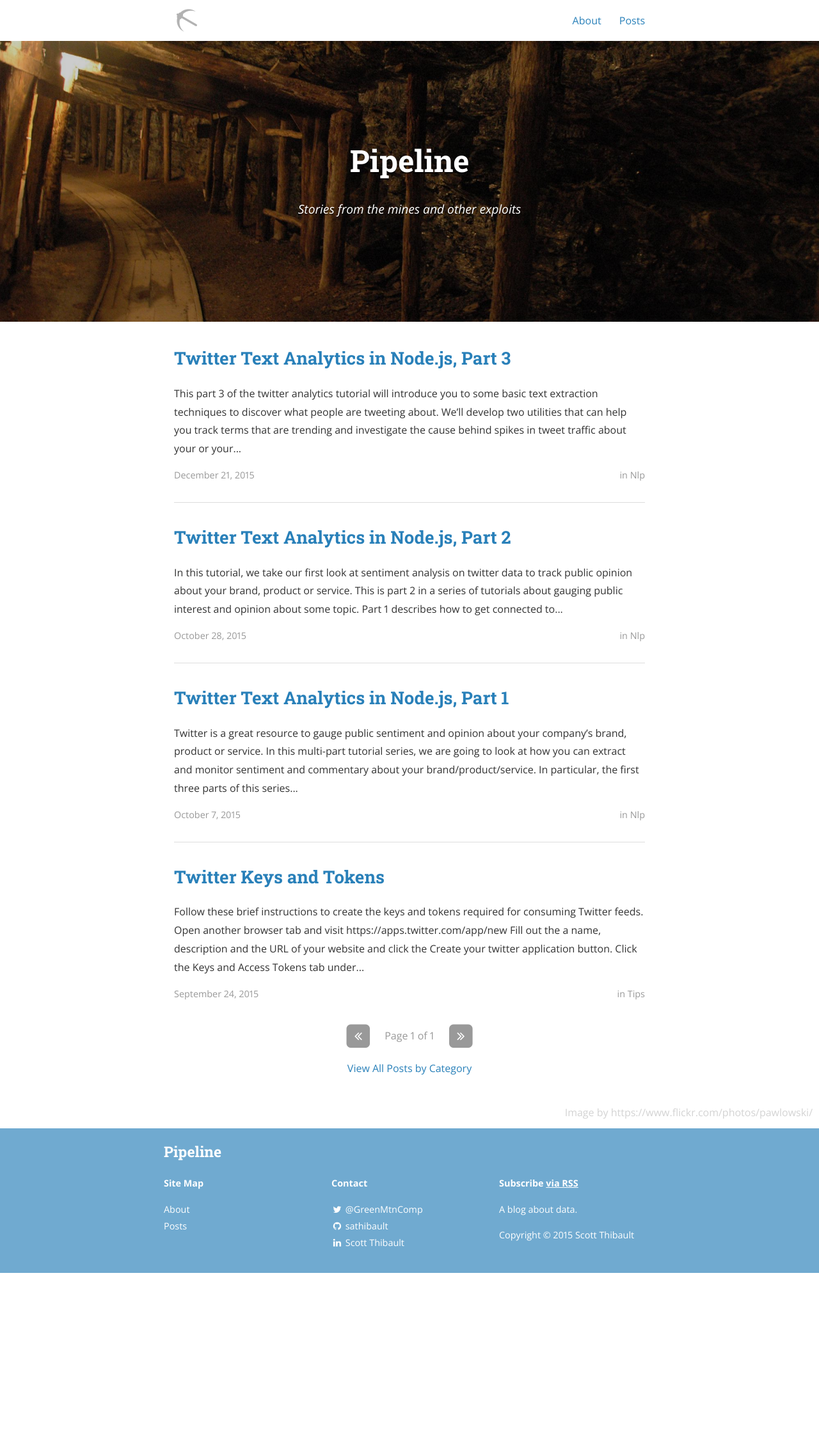
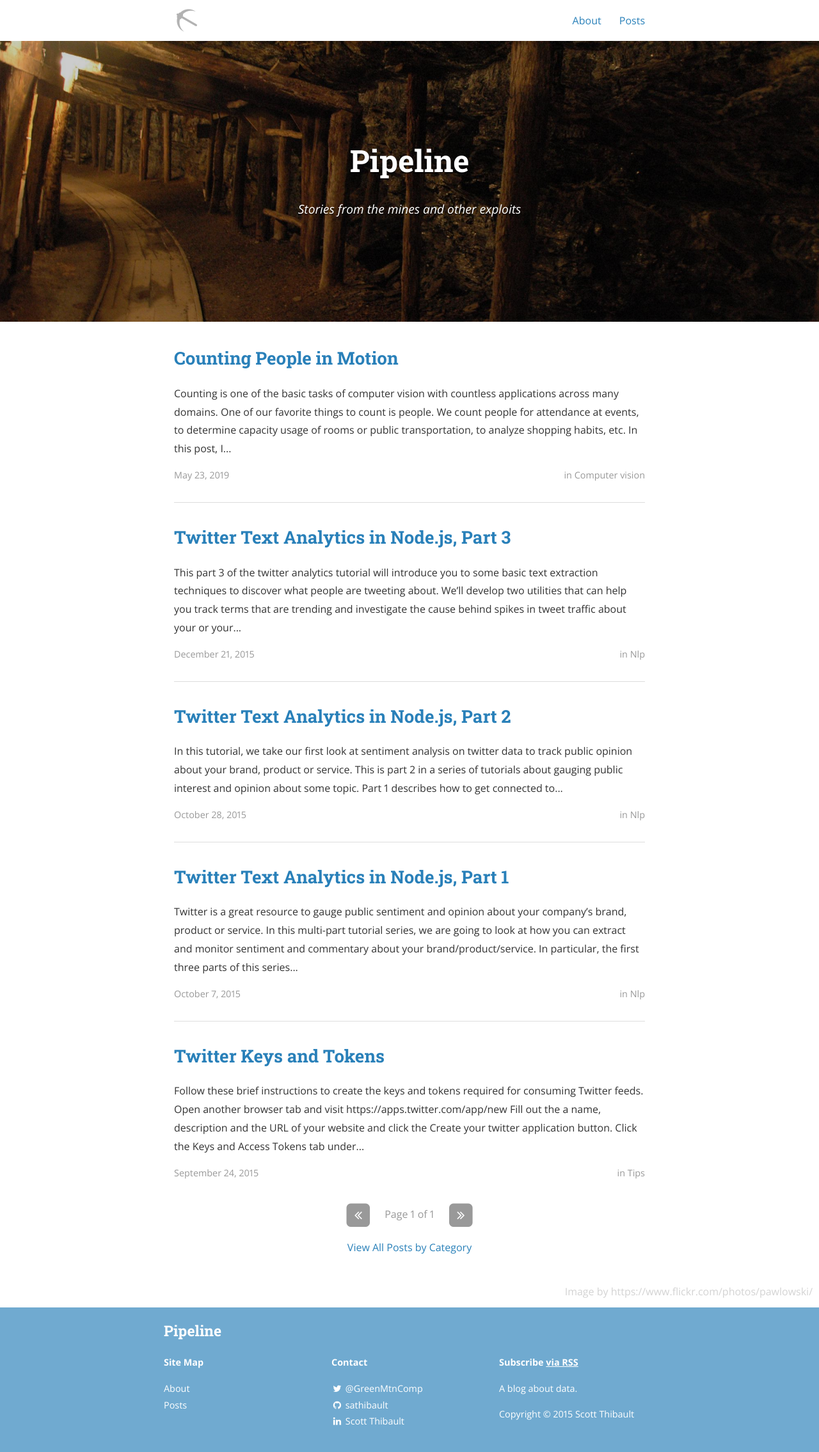
Before and after one commit to sathibault/blog, a Jekyll site: the page built from index.html, in a window 1280 px wide. Shown: the whole page at 64% size. Built offline with Jekyll 4.4.1, drawn with Linux system fonts in a browser that asks for light colours; nearby versions of some CDN libraries; the list of posts is cut into pages by our own code; a style sheet for code colours, icons or effects is not loaded; before the commit the page ends 1990 px from its top, so only the background shows below that; some of the changed lines change nothing that is shown.

Commit message:
Face tracking post

```diff
--- a/_config.yml
+++ b/_config.yml
@@ -1,6 +1,7 @@
 # External gems
 gems:
   - jekyll-sitemap
+  - jekyll-paginate
 
 # Site settings
 title: Pipeline
@@ -29,6 +30,8 @@
 descriptions:
   - cat: nlp
     desc: "Natural Language Processing"
+  - cat: computer vision
+    desc: "Computer Vision"
   - cat: tips
     desc: "Helpful tips"
 
--- /dev/null
+++ b/_posts/2019-05-23-face-tracking.md
@@ -0,0 +1,149 @@
+---
+layout: post
+title:  "Counting People in Motion"
+date:   2019-05-23 10:52:00
+categories: [computer vision]
+tags: [ai, streamlogic]
+---
+
+![Stream CAM]({{ site.url }}/assets/face-tracking.png)
+
+Counting is one of the basic tasks of computer vision with countless
+applications across many domains.  One of our favorite things to count
+is people.  We count people for attendance at events, to determine
+capacity usage of rooms or public transportation, to analyze shopping
+habits, etc.  In this post, I want to focus on applications that need
+to count people that are moving.  In particular, we will look at
+counting people passing a street cam as in this [sample
+video](https://www.youtube.com/watch?v=IK9Cai2LbUQ).  However, these
+same ideas apply to counting people in a store, moving through the
+train station, etc.
+
+## Step 1 - Detecting people
+
+The first step will be to determine how to identify people within an
+image.  To accomplish, I chose to use face detection rather than
+detecting the whole body.  In many applications, the body is only
+partially visible and faces are more likely to be completely visible.
+Besides that, face detection has been well studied for a long time.
+In fact, we have some choices between face detection algorithms using
+traditional image processing
+([HOG](https://www.learnopencv.com/histogram-of-oriented-gradients/))
+or the more recent deep neural networks
+([DNN](https://www.learnopencv.com/neural-networks-a-30000-feet-view-for-beginners/)).
+Both of these approaches involve machine learning to train a model
+that takes an image as input and outputs a list of bounding boxes
+around the regions of the image that contain a human face.  There are
+pretrained models available and I chose to use a [pretrained DNN
+model](https://github.com/opencv/opencv_3rdparty/tree/19512576c112aa2c7b6328cb0e8d589a4a90a26d).
+
+## Step 2 - Detecting people across frames
+
+With our face detection algorithm in hand, we can easily count the
+number of faces in a single image.  Our challenge now is how to extend
+this to video?  A video is just a sequence of individual frames, so we
+can simply apply the face detection algorithm to each frame.  For
+counting, we would only like to find faces that we haven’t already
+counted in previous frames.  One simple approach is to keep the
+locations of faces from the previous frame, detect faces in the new
+frame in discard any that overlap by a certain amount with the
+previous faces.  This could work and will give you an estimate, but
+there are a couple of issues.  In a crowded environment, overlap may
+not be a good indication that this is the same face.  This could lead
+to undercounting.  Another issue is that the face detection is
+computationally expensive and its preferable to avoid doing it on
+every frame.
+
+A more sophisticated approach is to use employ object tracking.
+Object tracking algorithms are developed specifically for tracking
+unique objects from one frame to the next in a video.  These
+algorithms can run faster than face detection and are based not just
+on the object’s location but also its visual appearance.  I chose to
+use the tracking algorithm available in the [Dlib](http://dlib.net/)
+C++ library.  The algorithm tracks objects by searching for the object
+in an area around the location of the object in the previous frame.
+It can handle not only objects moving between frames but also getting
+larger/smaller as it moves closer/farther away.
+
+## Algorithm I
+
+Combining the face detection with object tracking, the following
+algorithm will count people moving past a camera:
+
+1. Initialize count and object tracker
+1. For each video frame:
+    1. Update object tracker with new video frame
+    1. Every Nth video frame:
+        1. Run face detection
+        1. Match faces with locations of objects already being tracked
+        1. Increment count for each new face
+        1. Add each new face to object tracker
+        1. Remove objects from tracker not matched
+
+The above algorithm is a good first start, but it suffers from one
+major problem: as people are moving through the video, particularly in
+a crowd, their face may get occluded by other people or objects.  For
+example, in the clip below, the man in the middle is initially visible
+and completely occluded as the woman passes in front of him and then
+reappears.
+
+ <video width="640" height="360" controls>
+  <source src="http://sathibault.github.io/blog/assets/face-tracking-occlude.mp4" type="video/mp4">
+Your browser does not support the video tag.
+</video>
+
+The face is not detected during this period and when it reappears it
+gets counted as a new face.  As a result, using algorithm I will
+frequently overcount people.  There are 8 unique people in the sample
+clip, and this algorithm counts 13.
+
+## Deduplication via clustering
+
+To combat this overcounting, we need to be able to determine if two
+face images are of the same person.  Fortunately, there are a number
+of ways to compare two images for similarity.  In the case of face
+images, CMU has developed a simulator model specifically for faces
+called [OpenFace](https://cmusatyalab.github.io/openface/).  The CMU
+model takes a face image as input and produces a numeric signature for
+the face.  Just like hand written signatures, the OpenFace “signature”
+of two images of the same person’s face is not exactly the same but
+will be similar and can easily be compared for similarity.
+
+How can we incorporate face similarity into algorithm 1 to reduce
+overcounting?  It could be done on the fly, comparing each new face to
+previously seen faces, but for my application I chose to split the
+problem in two stages, 1) use algorithm 1 to collect faces as they
+appear in the video, and 2) deduplicate the collected faces using the
+OpenFace similarity measure once.  The deduplication stage is based on
+clustering.
+
+Clustering is a machine learning technique for grouping a set of
+things based on how similar they are.  Clustering can be done for any
+set of objects as long as you have a function that can compute the
+similarity between two objects.  OpenFace gives us exactly that for
+face images!  The OpenFace output is a high-dimension numeric vector.
+The following image shows a 2-dimension visualization of the OpenFace
+vectors generated for the faces extracted from the sample video.
+![Clustering visualization]({{ site.url }}/assets/face-tracking-tsne.png)
+Each point represents one face and the color represents the cluster it was
+assigned to.
+
+Using the clustering algorithm to organize faces into clusters based
+on how similar they, we expect to get one cluster per unique person.
+Thus, the number of clusters is the number of unique people.
+
+## Algorithm II
+
+Combining algorithm I with the deduplication stage desribed above, the
+final algorithm is:
+
+1. Run algorithm I to collect all new face images appearing in the video
+2. Cluster the face images using the OpenFace similarity measure
+3. Set the person count to the number of clusters
+
+After incorporating the clustering stage into the original algorithm,
+the output for the sample video is now 9 (vs 13 using algorithm I
+without clustering).  This result was accomplished using only readily
+available algorithms/models without any training.  Accuracy could be
+improved even further by training (or fine tuning) models for the
+specific context of the application.
--- a/_sass/_layout.scss
+++ b/_sass/_layout.scss
@@ -245,8 +245,7 @@
 	}
 	img {
 		display: block;
-		margin: auto;
-		width: 90%;
+                max-width: 100%;
 	}
 	/*
 	*	Posts
```
